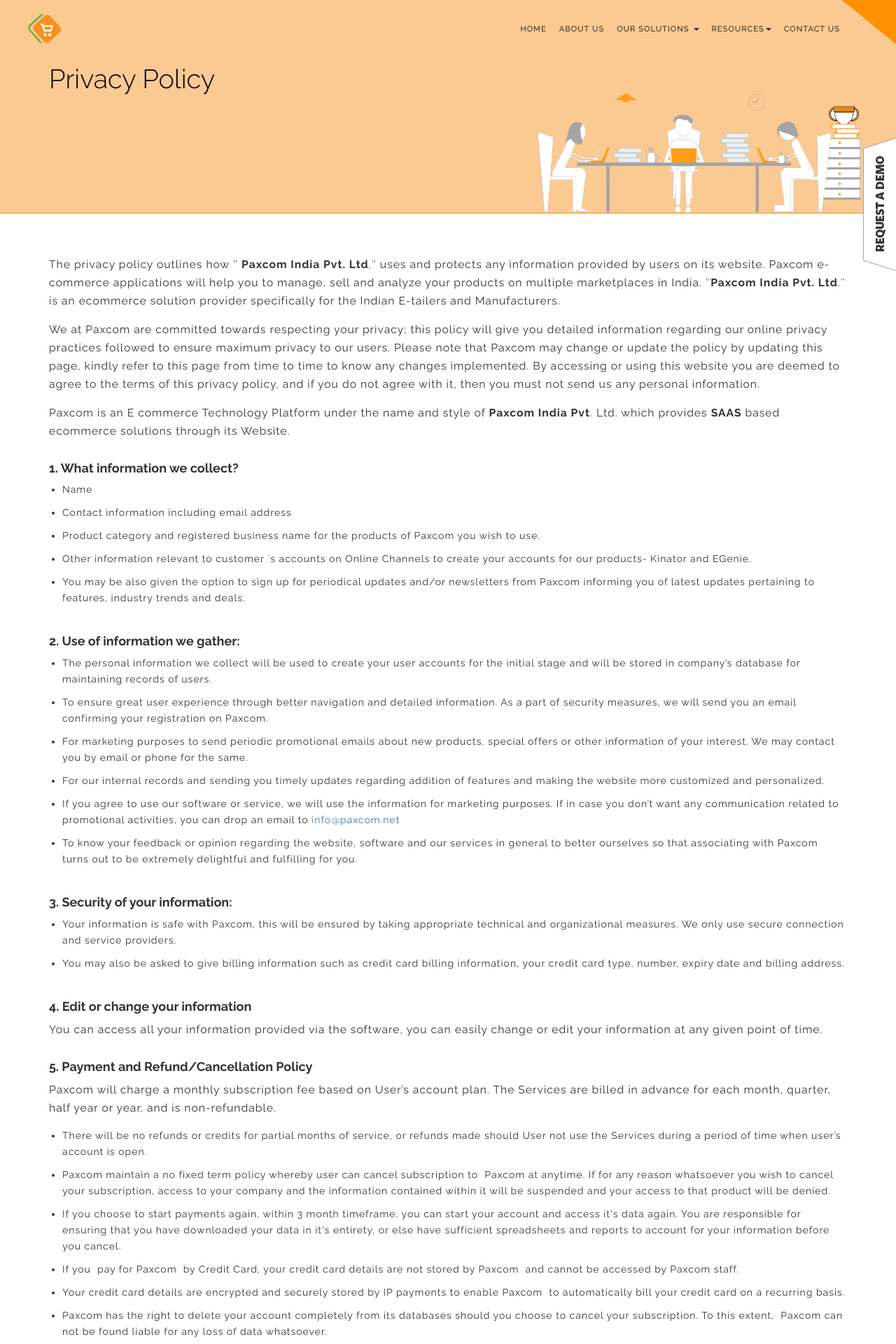
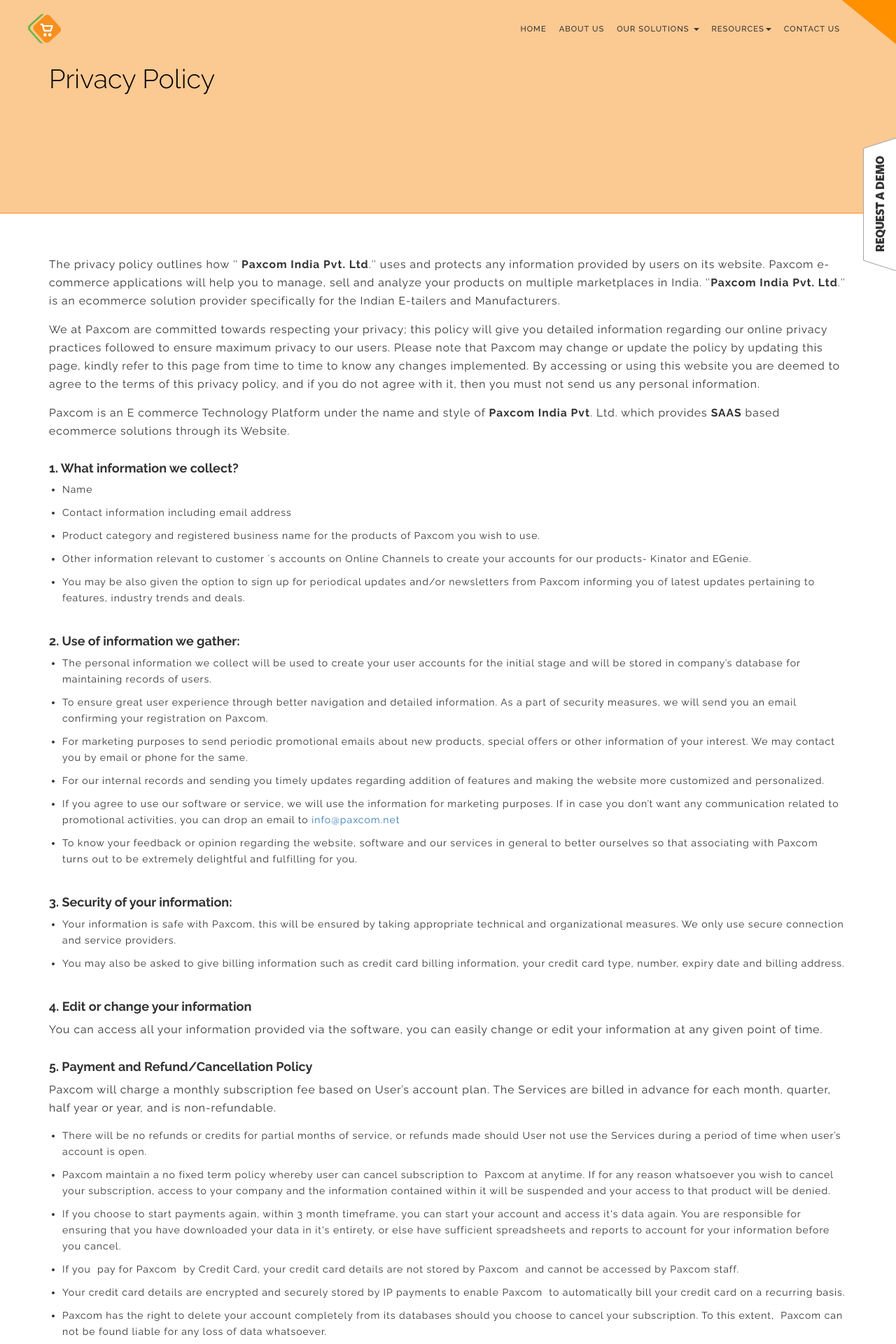
Before and after one commit to paxcom/paxcom.github.io, a Jekyll site: the page built from privacy_policy.md, in a window 1280 px wide. Shown: the top 1920 px of the page at 70% size. Built offline with Jekyll 4.4.1, drawn with Linux system fonts in a browser that asks for light colours; comment, search, counter and statistics services are not loaded.

Commit message:
T&C and PP pages  header edit

```diff
--- a/_includes/privacy_policy_header.html
+++ b/_includes/privacy_policy_header.html
@@ -2,9 +2,9 @@
 	<div class="container">
         <h1>Privacy Policy</h1>
 
-        <div class="image-container">
+        <!--<div class="image-container">
         	<img src="{{site.baseurl}}/images/teamUi.png" alt="team" class="img-responsive">
-        </div>
+        </div>-->
 
     </div>
 </div>
--- a/_includes/terms_conditions_header.html
+++ b/_includes/terms_conditions_header.html
@@ -2,9 +2,9 @@
 	<div class="container">
         <h1>Terms of Use </h1>
 
-        <div class="image-container">
+        <!--<div class="image-container">
         	<img src="{{site.baseurl}}/images/teamUi.png" alt="team" class="img-responsive">
-        </div>
+        </div>-->
 
     </div>
 </div>
```
